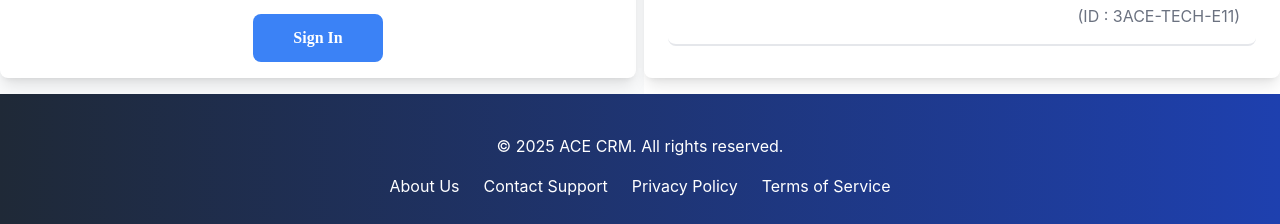
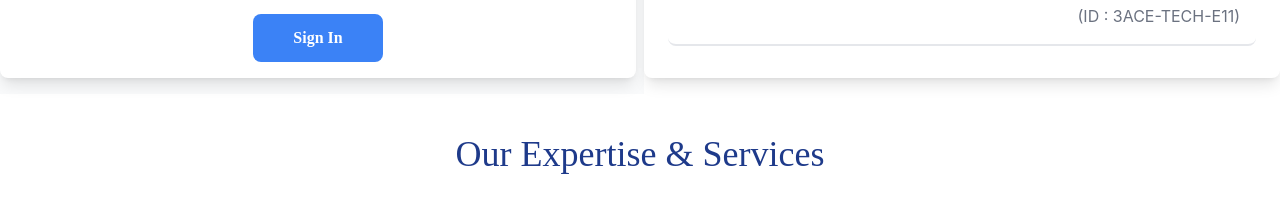
Before and after one commit to Eng-Ather/3ACE-CRM, a Next.js app: page / in a window 1280 px wide. Shown: the part 874-1098 px from the top of the page. Built offline with nearby package versions, Linux system fonts and the light colour scheme.

Commit message:
edit landing page

```diff
--- a/src/Constant/Constant.js
+++ b/src/Constant/Constant.js
@@ -1,8 +1,10 @@
 const dev_url = "http://localhost:4000";
 
-// // const prod_url = 'https://api.abc.com';
+ const prod_url = 'https://3-ace-crm-backend.vercel.app';
 
-const Base_URL = dev_url;
+// const Base_URL = dev_url;
+const Base_URL = prod_url;
+
 
 const AppRouts = {
   signin: Base_URL + "/user/login",
--- a/src/app/Components/MainScreen.js
+++ b/src/app/Components/MainScreen.js
@@ -606,9 +606,9 @@ export default function MainScreen() {
         </div>
       </div>
 
-      {/* <div>
+      <div>
               <ServicesPage/>
-        </div> */}
+        </div>
     </div>
   );
 }
--- a/src/app/Components/Services.js
+++ b/src/app/Components/Services.js
@@ -30,9 +30,9 @@ const ServicesPage = () => {
         <div>
 
             {/* Services Description */}
-            <div className="py-10 w-full mx-auto px-4 md:px-10">
-                <h2 className="text-3xl font-bold text-center text-red-900 mb-8">
-                    Our Expertise at Bemac Global Services
+            <div className="py-10 w-full mx-auto px-4 md:px-10 bg-white">
+            <h2 className="text-heading text-xl md:text-4xl text-center font-serif mb-12">
+                    Our Expertise & Services
                 </h2>
                 <p className="text-center text-lg text-gray-700 mb-12">
                     At Bemac Global Services, we offer comprehensive solutions tailored to your needs.
@@ -43,32 +43,26 @@ const ServicesPage = () => {
                 <div className="grid grid-cols-1 md:grid-cols-2 lg:grid-cols-3 gap-8">
                     <ServiceCard
                         title="Manpower Recruitment & Training"
-                        description="We provide top-tier recruitment services, helping businesses find the best talent. Our recruitment solutions are designed to cater to a wide range of industries and job levels."
                         imgSrc="https://i.pinimg.com/1200x/ab/0d/af/ab0dafc18a9d5114434623141eff96ce.jpg"
                     />
                     <ServiceCard
                         title="Credential Evaluation"
-                        description="We provide a comprehensive credential evaluation service to assess and verify academic and professional qualifications, ensuring global recognition."
                         imgSrc="https://lh7-rt.googleusercontent.com/docsz/AD_4nXfDg9bgoyDnM5useDBXAi6si_r3bakajC2E9AW7hdM7HGoHQijf88EWW_FFGgm66Kcrbs2aC_41QWKIch0gmaqbCmH9Fx6WBtRPm4DXkQe0hhhrAzMwXy2eN3pgvCv6k-jb8vlB-5Ghx4F5id0wODLlOKZP?key=rIivelhjQuTO-3ukXd3_mw"
                     />
                     <ServiceCard
                         title="International Education & Admissions"
-                        description="We offer a wide range of educational services to help individuals and organizations stay ahead. Our educational programs are tailored to provide the best learning experience."
                         imgSrc="https://pathwaycentres.oxfordinternational.com/wp-content/uploads/2024/02/DSC00444-scaled.jpg"
                     />
                     <ServiceCard
                         title="Banking, Finance & Investment"
-                        description="Our investment services help businesses make smart decisions in various sectors. We provide insights and strategies to maximize your returns and secure a stable future."
                         imgSrc="https://encrypted-tbn0.gstatic.com/images?q=tbn:ANd9GcToLf_WLANhbUwj71yWj5JkwtgYPgutlmSdXg&s"
                     />
                     <ServiceCard
                         title="E-Commerce"
-                        description="We specialize in helping businesses establish and grow their e-commerce presence. From website design to sales strategies, our team ensures your business thrives online."
                         imgSrc="https://encrypted-tbn0.gstatic.com/images?q=tbn:ANd9GcQBQ3gBV8dXKfly11V5CNmZy9TNpIkRWD8zuQ&s"
                     />
                     <ServiceCard
                         title="Global Contracting"
-                        description="We provide comprehensive global contracting solutions, ensuring seamless international agreements, compliance, and efficient project execution."
                         imgSrc="https://encrypted-tbn0.gstatic.com/images?q=tbn:ANd9GcQGiChYOnk585WU7Gp6W361QTWwPA_8G0QNkg&s"
                     />
 
```
